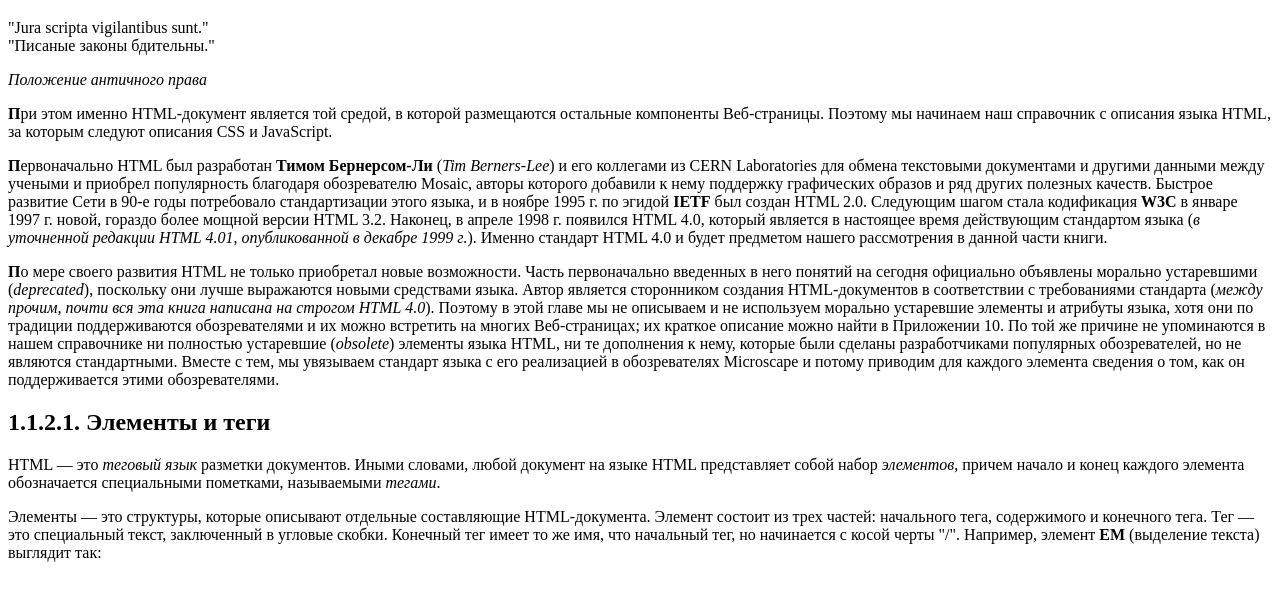
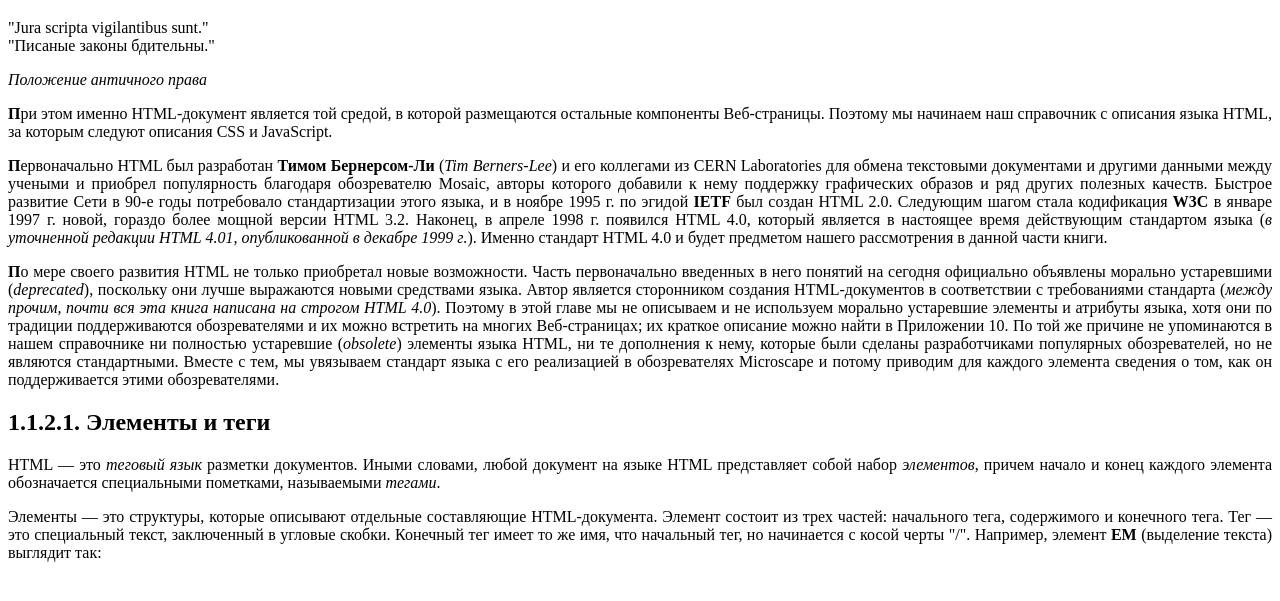
Before and after one commit to rntainvaider/top-academy--1, a plain HTML site: page index.html in a window 1280 px wide. Shown: the part 61-662 px from the top of the page. Drawn offline with Linux system fonts and the light colour scheme.

Commit message:
added attribute for p tags

```diff
--- a/index.html
+++ b/index.html
@@ -21,7 +21,7 @@
     </p>
     <main>
         <section>
-            <p>
+            <p align="justify">
                 <strong>П</strong>ри этом именно HTML-документ является той средой, в которой размещаются остальные
                 компоненты
                 Веб-страницы.
@@ -29,7 +29,7 @@
             </p>
         </section>
         <section>
-            <p>
+            <p align="justify">
                 <strong>П</strong>ервоначально HTML был разработан <strong>Тимом Бернерсом-Ли</strong> (<i>Tim
                     Berners-Lee</i>)
                 и его
@@ -58,7 +58,7 @@
                 данной части
                 книги.
             </p>
-            <p>
+            <p align="justify">
                 <strong>П</strong>о мере своего развития HTML не только приобретал новые возможности. Часть
                 первоначально
                 введенных в него
@@ -93,7 +93,7 @@
             <h2>
                 1.1.2.1. Элементы и теги
             </h2>
-            <p>
+            <p align="justify">
                 HTML — это <i>теговый язык</i> разметки документов. Иными словами, любой документ на языке HTML
                 представляет
                 собой
@@ -102,7 +102,7 @@
                 называемыми
                 <i>тегами</i>.
             </p>
-            <p>
+            <p align="justify">
                 Элементы — это структуры, которые описывают отдельные составляющие HTML-документа. Элемент состоит из
                 трех
                 частей:
```
